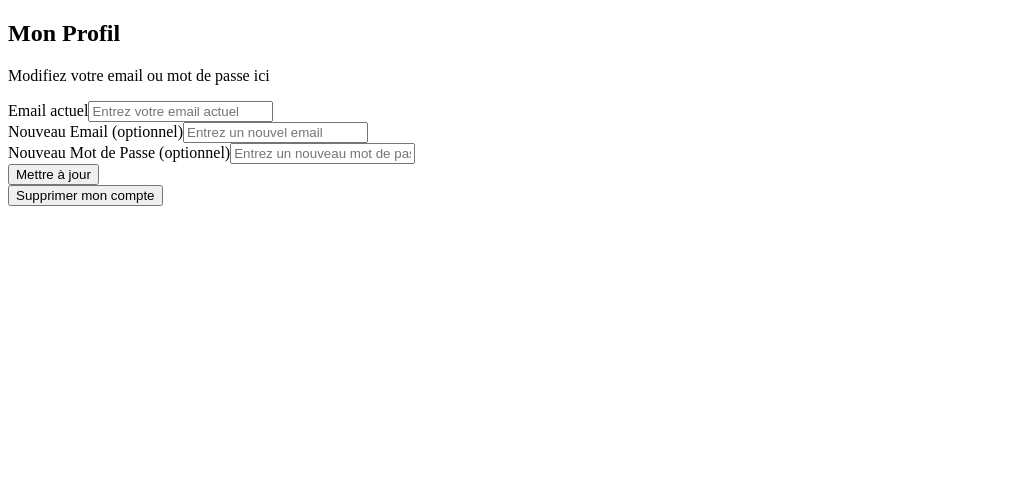
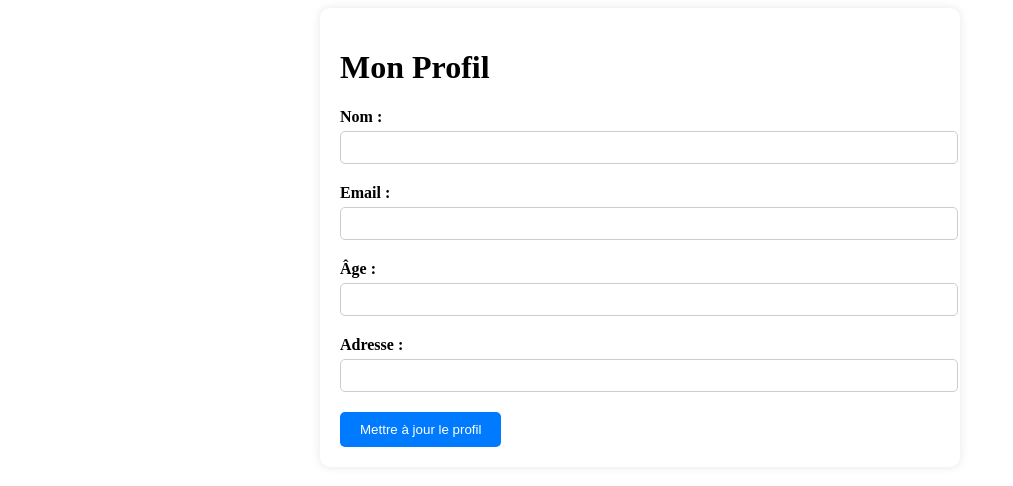
Before and after one commit to bigyaya/team_Building-CRUD, a Next.js app: page /profil in a window 1280 px wide. Shown: the top 486 px of the page, without its empty margins (0-1013 px from the left). Built offline with nearby package versions, Linux system fonts and the light colour scheme.

Commit message:
ajout condition d'affichage du bouton 'gerer mon compte'

```diff
--- a/modeles/Utilisateur.js
+++ b/modeles/Utilisateur.js
@@ -12,6 +12,18 @@ const UtilisateurSchema = new mongoose.Schema({
     motDePasse: {
         type: String, // Le type de données est une chaîne de caractères
         required: true // Champ obligatoire
+    },
+    nom: {
+        type: String, // Le type de données est une chaîne de caractères
+        required: false // Champ optionnel
+    },
+    age: {
+        type: Number, // Le type de données est un nombre
+        required: false // Champ optionnel
+    },
+    adresse: {
+        type: String, // Le type de données est une chaîne de caractères
+        required: false // Champ optionnel
     }
 });
 
--- /dev/null
+++ b/pages/api/utilisateurs/updateProfile.jsx
@@ -0,0 +1,29 @@
+import dbConnect from '../../../utils/dbConnect'; // Importer la fonction de connexion à MongoDB
+import Utilisateur from '../../../modeles/Utilisateur'; // Importer le modèle Utilisateur
+
+export default async function handler(req, res) {
+  await dbConnect(); // Se connecter à MongoDB
+
+  if (req.method === 'POST') { // Vérifier que la méthode HTTP est POST
+    try {
+      const { nom, email, age, adresse } = req.body; // Récupérer les données envoyées dans le body
+
+      // Trouver l'utilisateur par email et mettre à jour ses informations
+      const utilisateur = await Utilisateur.findOneAndUpdate(
+        { email },
+        { nom, age, adresse },
+        { new: true } // Retourner le document mis à jour
+      );
+
+      if (!utilisateur) {
+        return res.status(404).json({ success: false, message: 'Utilisateur non trouvé' });
+      }
+
+      res.status(200).json({ success: true, data: utilisateur });
+    } catch (error) {
+      res.status(400).json({ success: false, message: 'Erreur lors de la mise à jour du profil' });
+    }
+  } else {
+    res.status(400).json({ success: false, message: 'Méthode non autorisée' });
+  }
+}
--- a/pages/profil.jsx
+++ b/pages/profil.jsx
@@ -1,119 +1,94 @@
-import { useState } from 'react';
-import { useRouter } from 'next/router';
+import { useState } from 'react'; // Importer useState pour gérer les entrées de l'utilisateur
+import { useRouter } from 'next/router'; // Importer useRouter pour rediriger après la mise à jour
+import '../styles/profil.css'
 
 export default function ProfilPage() {
-  const [email, setEmail] = useState('');
-  const [newEmail, setNewEmail] = useState('');
-  const [newPassword, setNewPassword] = useState('');
-  const router = useRouter();
+  const [nom, setNom] = useState(''); // État pour le nom
+  const [email, setEmail] = useState(''); // État pour l'email
+  const [age, setAge] = useState(''); // État pour l'âge
+  const [adresse, setAdresse] = useState(''); // État pour l'adresse
 
-  // Fonction pour mettre à jour les informations de l'utilisateur
-  const handleUpdate = async (e) => {
-    e.preventDefault();
+  const router = useRouter(); // Utiliser useRouter pour rediriger
 
+  // Fonction pour gérer la soumission du formulaire
+  const handleSubmit = async (e) => {
+    e.preventDefault(); // Empêcher le comportement par défaut de rechargement de la page
+
+    // Envoyer les données du formulaire à l'API
     try {
-      const res = await fetch('/api/utilisateurs/update', {
-        method: 'PUT',
+      const res = await fetch('/api/utilisateurs/updateProfile', {
+        method: 'POST', // Méthode POST pour l'envoi des données
         headers: {
-          'Content-Type': 'application/json',
+          'Content-Type': 'application/json', // Les données envoyées sont en JSON
         },
-        body: JSON.stringify({ email, newEmail, newPassword }),
+        body: JSON.stringify({
+          nom,
+          email,
+          age,
+          adresse,
+        }), // Envoyer les informations de profil dans le body de la requête
       });
 
-      const data = await res.json();
+      const data = await res.json(); // Récupérer la réponse en JSON
       if (data.success) {
-        alert('Mise à jour réussie');
-        router.push('/'); // Redirection après mise à jour réussie
+        alert('Profil mis à jour avec succès'); // Afficher un message de succès
+        router.push('/'); // Rediriger vers la page d'accueil après la mise à jour
       } else {
-        alert('Erreur lors de la mise à jour');
+        alert('Erreur lors de la mise à jour du profil');
       }
     } catch (error) {
-      console.error('Erreur:', error);
-      alert('Erreur lors de la mise à jour');
-    }
-  };
-
-  // Fonction pour supprimer le compte de l'utilisateur avec confirmation
-  const handleDelete = async () => {
-    // Avertissement avant suppression
-    const confirmation = confirm('Êtes-vous sûr de vouloir supprimer votre compte ? Cette action est irréversible.');
-
-    if (confirmation) {
-      // Si l'utilisateur confirme, on procède à la suppression
-      try {
-        const res = await fetch('/api/utilisateurs/delete', {
-          method: 'DELETE',
-          headers: {
-            'Content-Type': 'application/json',
-          },
-          body: JSON.stringify({ email }),
-        });
-
-        const data = await res.json();
-        if (data.success) {
-          alert('Compte supprimé avec succès');
-          router.push('/'); // Redirection après suppression réussie
-        } else {
-          alert('Erreur lors de la suppression');
-        }
-      } catch (error) {
-        console.error('Erreur:', error);
-        alert('Erreur lors de la suppression');
-      }
-    } else {
-      // Si l'utilisateur annule, on ne fait rien
-      alert('Suppression annulée');
+      console.error('Erreur lors de la mise à jour:', error);
     }
   };
 
   return (
-    <div className="auth-container">
-      <div className="auth-box">
-        <h2 className="auth-title">Mon Profil</h2>
-        <p className="sub-text">Modifiez votre email ou mot de passe ici</p>
-
-        <form onSubmit={handleUpdate}>
+    <div className="profil-container"> {/* Conteneur principal */}
+      <h1>Mon Profil</h1>
+      <form onSubmit={handleSubmit}> {/* Formulaire pour la mise à jour du profil */}
         <div className="input-group">
-            <label htmlFor="email">Email actuel</label>
+          <label htmlFor="nom">Nom :</label>
           <input
-              type="email"
-              id="email"
-              value={email}
-              onChange={(e) => setEmail(e.target.value)}
-              placeholder="Entrez votre email actuel"
+            type="text"
+            id="nom"
+            value={nom}
+            onChange={(e) => setNom(e.target.value)} // Mettre à jour l'état du nom
             required
           />
         </div>
 
         <div className="input-group">
-            <label htmlFor="newEmail">Nouveau Email (optionnel)</label>
+          <label htmlFor="email">Email :</label>
           <input
             type="email"
-              id="newEmail"
-              value={newEmail}
-              onChange={(e) => setNewEmail(e.target.value)}
-              placeholder="Entrez un nouvel email"
+            id="email"
+            value={email}
+            onChange={(e) => setEmail(e.target.value)} // Mettre à jour l'état de l'email
+            required
           />
         </div>
 
         <div className="input-group">
-            <label htmlFor="newPassword">Nouveau Mot de Passe (optionnel)</label>
+          <label htmlFor="age">Âge :</label>
           <input
-              type="password"
-              id="newPassword"
-              value={newPassword}
-              onChange={(e) => setNewPassword(e.target.value)}
-              placeholder="Entrez un nouveau mot de passe"
+            type="number"
+            id="age"
+            value={age}
+            onChange={(e) => setAge(e.target.value)} // Mettre à jour l'état de l'âge
           />
         </div>
 
-          <button type="submit" className="btn primary-btn">Mettre à jour</button>
+        <div className="input-group">
+          <label htmlFor="adresse">Adresse :</label>
+          <input
+            type="text"
+            id="adresse"
+            value={adresse}
+            onChange={(e) => setAdresse(e.target.value)} // Mettre à jour l'état de l'adresse
+          />
+        </div>
+
+        <button type="submit" className="btn-submit">Mettre à jour le profil</button> {/* Bouton de soumission */}
       </form>
-
-        <button onClick={handleDelete} className="btn secondary-btn">
-          Supprimer mon compte
-        </button>
-      </div>
     </div>
   );
 }
--- a/styles/profil.css
+++ b/styles/profil.css
@@ -1,108 +1,38 @@
-.auth-container {
-    display: flex;
-    justify-content: center;
-    align-items: center;
-    height: 100vh;
-    background-color: rgba(0, 0, 0, 0.4);
-}
-
-.auth-box {
+.profil-container {
+    max-width: 600px;
+    margin: 0 auto;
+    padding: 20px;
     background-color: white;
-    padding: 40px;
     border-radius: 10px;
-    max-width: 400px;
-    width: 100%;
-    text-align: center;
-}
-
-/* Ajout des autres styles comme dans auth.css */
-
-
-.auth-title {
-    font-size: 24px;
-    margin-bottom: 20px;
-}
-
-.sub-text {
-    font-size: 14px;
-    color: #555;
-    margin-bottom: 20px;
+    box-shadow: 0 0 10px rgba(0, 0, 0, 0.1);
   }
 
   .input-group {
     margin-bottom: 20px;
   }
 
-.input-group input {
-    width: 100%;
-    padding: 10px;
-    border: 1px solid #ccc;
-    border-radius: 4px;
+  .input-group label {
+    display: block;
+    font-weight: bold;
     margin-bottom: 5px;
   }
 
-.modify-link {
-    display: block;
-    text-align: right;
-    font-size: 0.9em;
-    color: #007bff;
+  .input-group input {
+    width: 100%;
+    padding: 8px;
+    border: 1px solid #ccc;
+    border-radius: 5px;
   }
 
-.btn {
-    width: 100%;
-    padding: 12px;
+  .btn-submit {
+    background-color: #007bff;
+    color: white;
+    padding: 10px 20px;
     border: none;
-    border-radius: 4px;
+    border-radius: 5px;
     cursor: pointer;
   }
 
-.primary-btn {
-    background-color: #28a745;
-    color: white;
+  .btn-submit:hover {
+    background-color: #0056b3;
   }
-
-.secondary-btn {
-    background-color: #6c757d;
-    color: white;
-    margin-top: 10px;
-}
-
-.signup-link {
-    margin: 20px 0;
-    font-size: 14px;
-}
-
-.link-text {
-    color: #007bff;
-}
-
-.divider {
-    position: relative;
-    margin: 20px 0;
-    font-size: 14px;
-    text-align: center;
-}
-
-.divider::before {
-    content: "";
-    position: absolute;
-    top: 50%;
-    left: 0;
-    width: 40%;
-    border-bottom: 1px solid #ccc;
-}
-
-.divider::after {
-    content: "";
-    position: absolute;
-    top: 50%;
-    right: 0;
-    width: 40%;
-    border-bottom: 1px solid #ccc;
-}
-
-.divider span {
-    background-color: white;
-    padding: 0 10px;
-    color: #555;
-}
```
Also changed, not shown: composants/GestionCompte.jsx (+20 -11 lines), pages/activity/[id].jsx (+0 -52 lines). Lines whose indentation alone changed are shown as unchanged.
